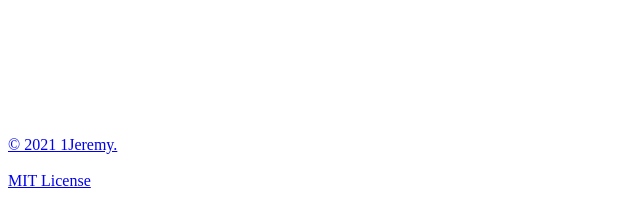
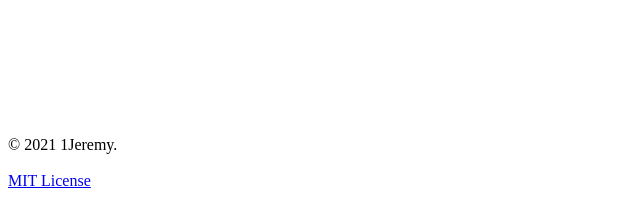
Before and after one commit to 1jeremy/1jeremy.github.io, a plain HTML site: page index.html in a window 1280 px wide. Shown: the whole page, without its empty margins (0-640 px from the left). Drawn offline with Linux system fonts and the light colour scheme.

Commit message:
Update index.html

```diff
--- a/index.html
+++ b/index.html
@@ -3,7 +3,7 @@
     <title>1jeremy.github.io</title>
 </head>
 <body>
-    <h1><br><a href="https://1jeremy.github.io/"></h1>
+    <h1><br></a href="https://1jeremy.github.io/"></h1>
     <br>
     <br>
     <br>
```
